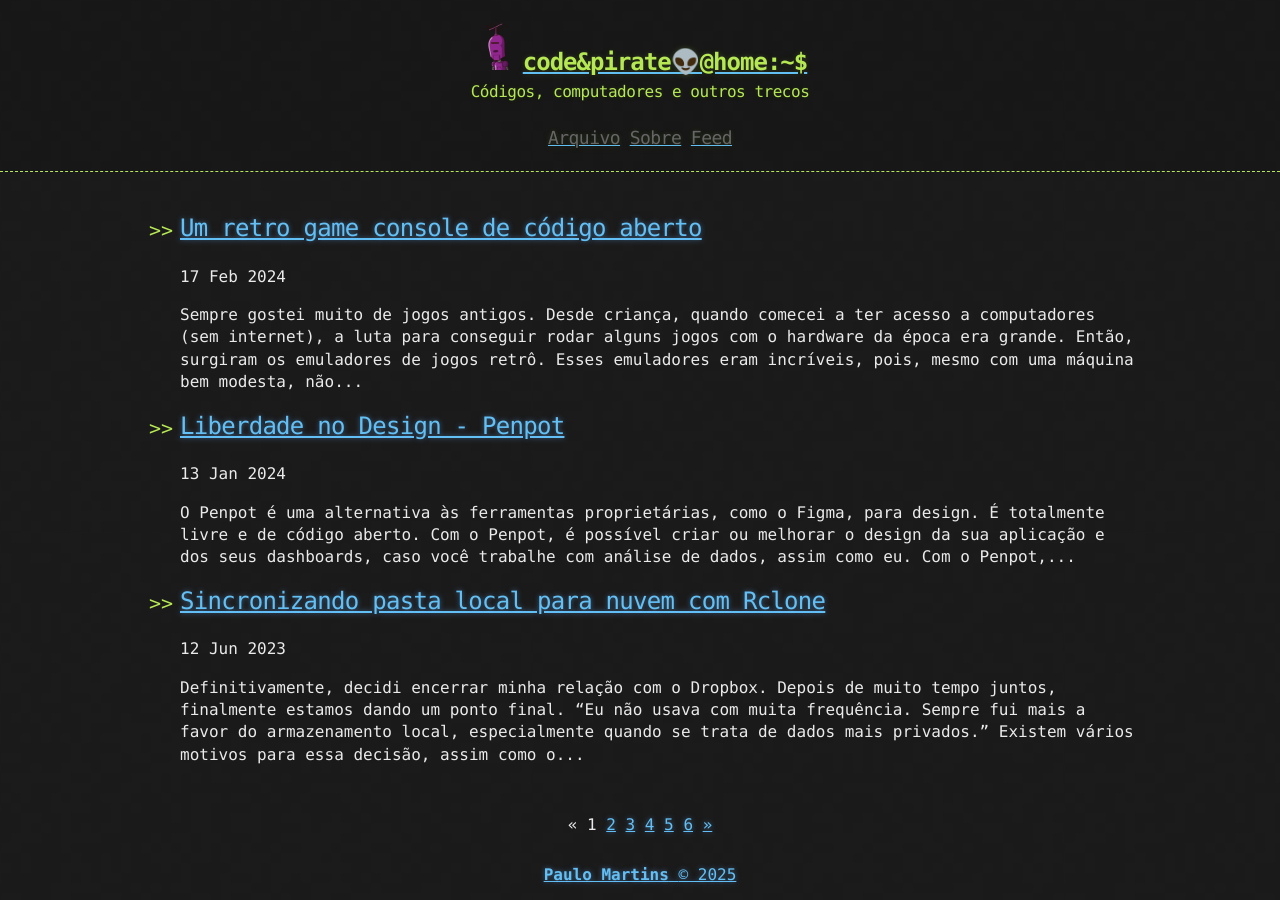
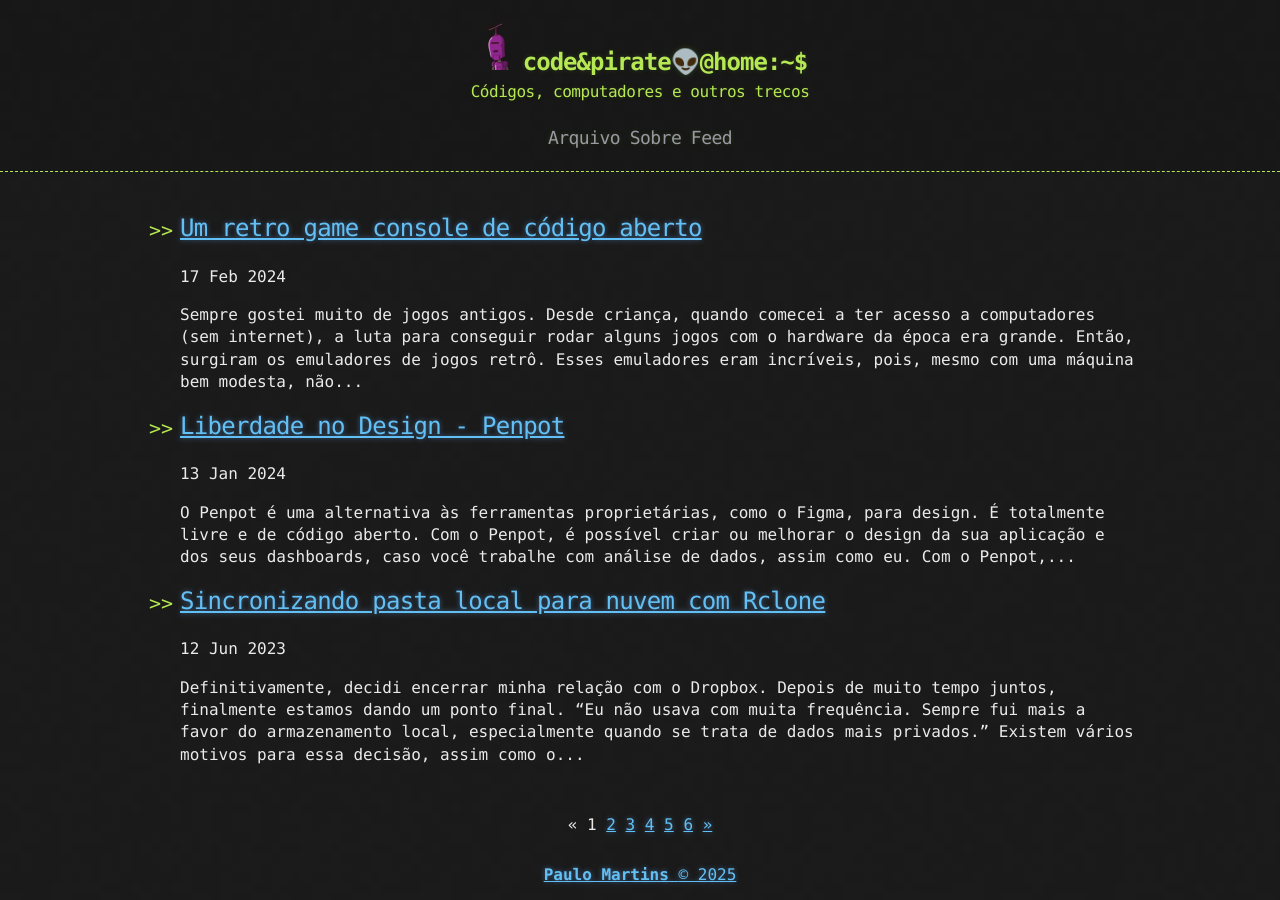
Before and after one commit to paullomarttins/paullomarttins.github.io, a Jekyll site: the page built from index.html, in a window 1280 px wide. Built offline with Jekyll 4.4.1, drawn with Linux system fonts in a browser that asks for light colours; the list of posts is cut into pages by our own code.

Commit message:
Atualização de css

```diff
--- a/_sass/base.scss
+++ b/_sass/base.scss
@@ -82,7 +82,7 @@ header h1 {
 header h2 {
   font-size: 18px;
   font-weight: 300;
-  color: #666;
+  color: #9999a1;
 }
 
 /* Main Content
@@ -245,6 +245,10 @@ a:active, a:focus {
   -moz-outline-style: none
 }
 
+.title-header a {
+    text-decoration: none;
+}
+
 /* Clearfix */
 
 .cf:before, .cf:after {
```
